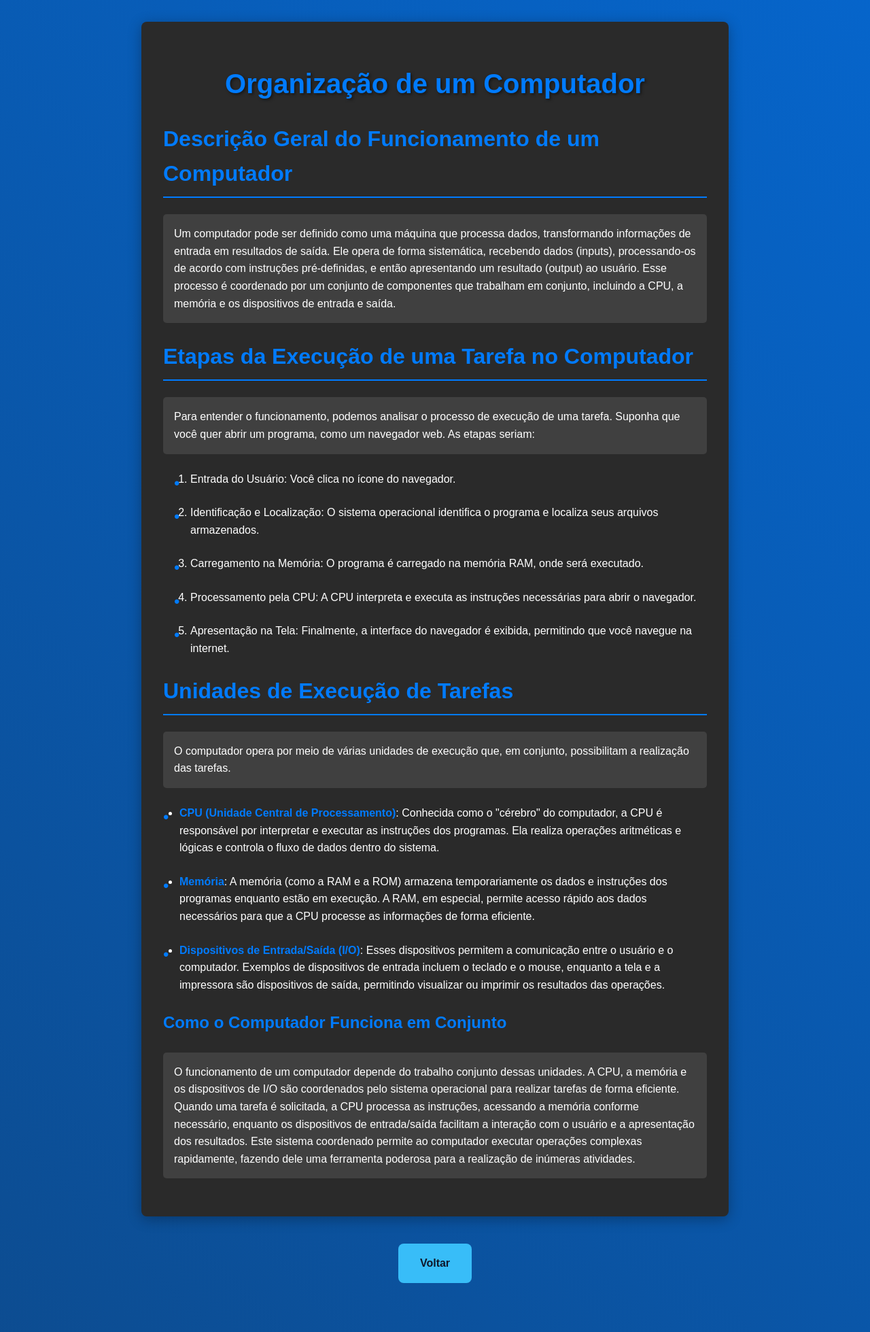
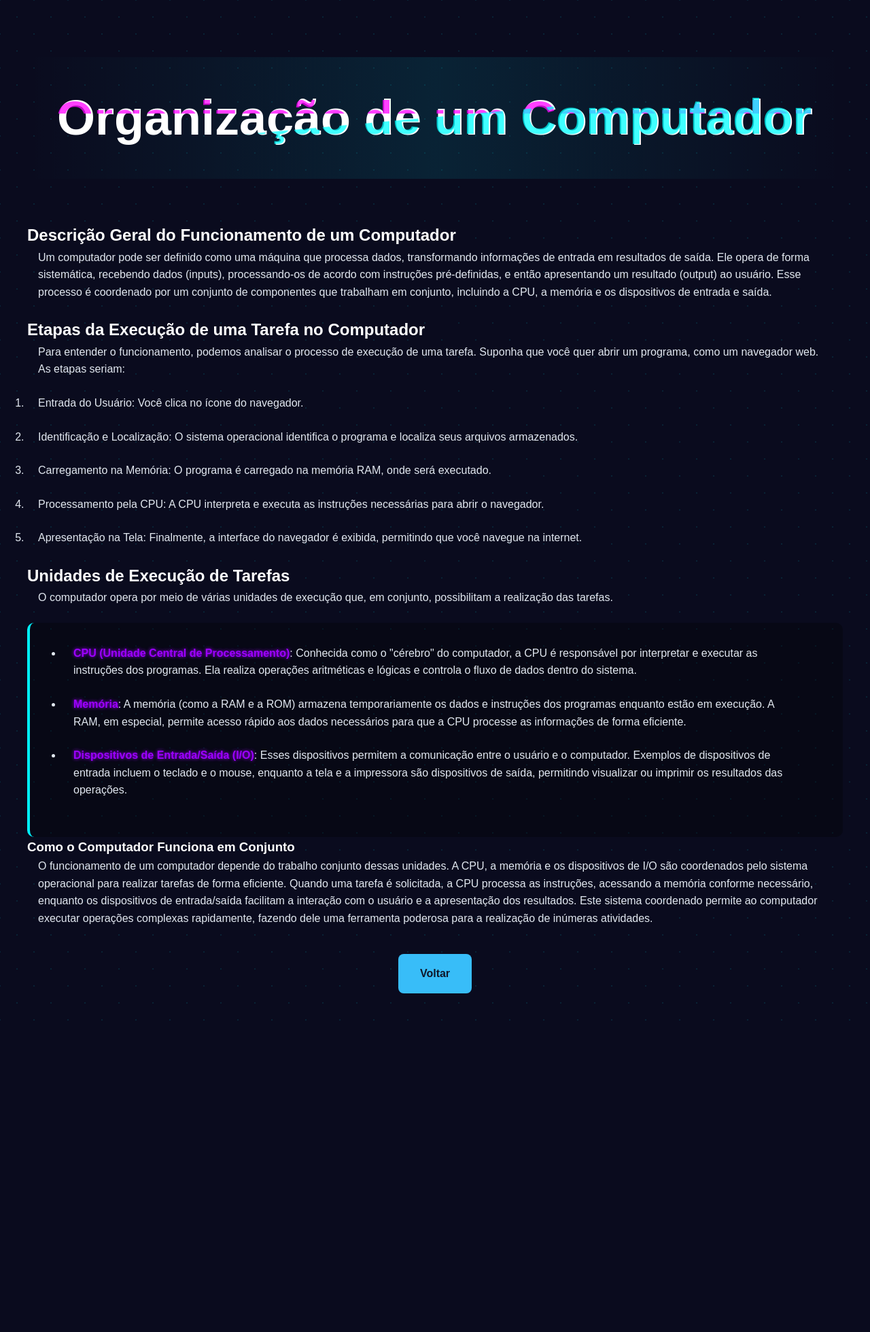
Before and after one commit to sofiaamosqueraa/PYTHON, a Flask app: page /modulos/processamento/organizacao in a window 1280 px wide. Shown: the whole page at 68% size. After the commit the page ends 1501 px from the top, so only its background shows below. Run offline with Flask 3, Linux system fonts and the light colour scheme.

Commit message:
mudança no styles de organização

```diff
--- a/static/css/organizacao.css
+++ b/static/css/organizacao.css
@@ -1,177 +1,120 @@
 /* Variables e configurações */
 :root {
-    --primary-blue: #007bff; /* Azul principal */
-    --dark-bg: #1a1a1a; /* Fundo escuro */
-    --light-bg: #2a2a2a; /* Fundo do container */
-    --text-color: #ffffff; /* Texto claro */
-    --shadow-color: rgba(0, 0, 0, 0.3); /* Sombra */
-    --spacing: 1.5rem; /* Espaçamento */
+    --neon-blue: #00f3ff;
+    --neon-purple: #9d00ff;
+    --dark-bg: #0a0b1e;
+    --circuit-color: rgba(0, 243, 255, 0.1);
+    --glass-bg: rgba(255, 255, 255, 0.05);
+    --spacing: 4rem;
 }
 
-/* Fundo animado */
-body {
-    background: linear-gradient(45deg, #1a1a1a, #007bff);
-    background-size: 400% 400%;
-    animation: gradientAnimation 15s ease infinite;
-    color: var(--text-color); /* Texto claro */
-    font-family: 'Arial', sans-serif; /* Fonte padrão */
+/* Reset e Estilos Base */
+* {
     margin: 0;
-    padding: 2rem;
-    line-height: 1.6;
-    transition: background 0.3s ease; /* Transição suave para o fundo */
+    padding: 0;
+    box-sizing: border-box;
 }
 
-/* Animação do gradiente */
-@keyframes gradientAnimation {
+body {
+    background: var(--dark-bg);
+    color: #fff; /* Texto branco */
+    font-family: 'Space Grotesk', sans-serif; /* Fonte padrão */
+    line-height: 1.6;
+    padding: 20px;
+    background-image:
+        radial-gradient(var(--circuit-color) 1px, transparent 1px),
+        radial-gradient(var(--circuit-color) 1px, transparent 1px);
+    background-size: 50px 50px;
+    background-position: 0 0, 25px 25px;
+    position: relative;
+    overflow-x: hidden;
+}
+
+/* Container Principal */
+.container {
+    max-width: 1200px;
+    margin: 0 auto;
+    position: relative;
+}
+
+/* Títulos */
+h1 {
+    font-size: 4.5rem;
+    text-align: center;
+    margin: var(--spacing) 0;
+    position: relative;
+    padding: 2rem;
+    background: linear-gradient(90deg,
+        transparent,
+        rgba(0, 243, 255, 0.1),
+        transparent);
+}
+
+/* Efeito de glitch no título */
+h1::before,
+h1::after {
+    content: 'Organização de um Computador';
+    position: absolute;
+    width: 100%;
+    height: 100%;
+    left: 0;
+    top: 0;
+    display: flex;
+    justify-content: center;
+    align-items: center;
+}
+
+h1::before {
+    color: #ff00ff;
+    animation: glitch 3s infinite;
+    clip-path: polygon(0 0, 100% 0, 100% 45%, 0 45%);
+    transform: translate(-2px);
+    opacity: 0.75;
+}
+
+h1::after {
+    color: #00ffff;
+    animation: glitch 2s infinite;
+    clip-path: polygon(0 80%, 100% 20%, 100% 100%, 0 100%);
+    transform: translate(2px);
+    opacity: 0.75;
+}
+
+/* Animação de glitch */
+@keyframes glitch {
     0% {
-        background-position: 0% 50%;
+        transform: translate(0);
     }
-    50% {
-        background-position: 100% 50%;
+    20% {
+        transform: translate(-2px, 2px);
+    }
+    40% {
+        transform: translate(-2px, -2px);
+    }
+    60% {
+        transform: translate(2px, 2px);
+    }
+    80% {
+        transform: translate(2px, -2px);
     }
     100% {
-        background-position: 0% 50%;
+        transform: translate(0);
     }
 }
 
-/* Container principal */
-.container {
-    max-width: 800px; /* Largura máxima do container */
-    margin: 0 auto; /* Centraliza o container */
-    padding: 2rem; /* Adiciona padding ao container */
-    background: var(--light-bg); /* Fundo do container */
-    border-radius: 8px; /* Bordas arredondadas */
-    box-shadow: 0 4px 20px var(--shadow-color); /* Sombra */
-    transition: transform 0.3s ease; /* Transição suave para o container */
+/* Seções */
+section {
+    background: var(--glass-bg);
+    backdrop-filter: blur(10px);
+    border: 1px solid rgba(255, 255, 255, 0.1);
+    border-radius: 12px;
+    padding: 2.5rem;
+    margin: 30px auto;
+    max-width: 1200px;
+    box-shadow: 0 4px 6px -1px rgba(0, 0, 0, 0.1);
 }
 
-.container:hover {
-    transform: scale(1.02); /* Efeito de zoom ao passar o mouse */
-}
-
-/* Estilo do título principal */
-h1 {
-    font-size: 2.5rem; /* Tamanho do título */
-    text-align: center; /* Centraliza o título */
-    margin-bottom: var(--spacing); /* Margem inferior */
-    color: var(--primary-blue); /* Cor do título */
-    text-shadow: 2px 2px 4px rgba(0, 0, 0, 0.5); /* Sombra no texto */
-    animation: fadeIn 1s ease; /* Animação de entrada */
-}
-
-/* Estilo para títulos menores */
-h2 {
-    font-size: 2rem; /* Tamanho do subtítulo */
-    color: var(--primary-blue); /* Cor do subtítulo */
-    margin: var(--spacing) 0; /* Margens */
-    border-bottom: 2px solid var(--primary-blue); /* Linha abaixo do subtítulo */
-    padding-bottom: 0.5rem; /* Padding inferior */
-    transition: color 0.3s ease; /* Transição suave para a cor */
-}
-
-h2:hover {
-    color: #0056b3; /* Cor ao passar o mouse */
-}
-
-h3 {
-    font-size: 1.5rem; /* Tamanho do subtítulo menor */
-    color: var(--primary-blue); /* Cor do subtítulo menor */
-    margin: var(--spacing) 0; /* Margens */
-}
-
-/* Estilo dos parágrafos */
-p {
-    background: rgba(255, 255, 255, 0.1); /* Fundo claro com leve opacidade */
-    border-radius: 5px; /* Bordas arredondadas */
-    padding: 1rem; /* Padding interno */
-    margin: var(--spacing) 0; /* Margens */
-    transition: background 0.3s ease, transform 0.3s ease; /* Transições suaves */
-}
-
-p:hover {
-    background: rgba(255, 255, 255, 0.2); /* Efeito de hover */
-    transform: translateY(-2px); /* Efeito de elevação ao passar o mouse */
-}
-
-/* Listas com estilo */
-ul {
-    padding-left: 1.5rem; /* Padding à esquerda */
-}
-
-li {
-    margin: var(--spacing) 0; /* Margens */
-    position: relative; /* Para posicionar o marcador */
-    transition: color 0.3s ease; /* Transição suave para a cor */
-}
-
-li:hover {
-    color: var(--primary-blue); /* Cor ao passar o mouse */
-}
-
-li::before {
-    content: '•'; /* Ponto como marcador */
-    position: absolute; /* Posiciona o marcador */
-    left: -1.5rem; /* Ajusta a posição do marcador */
-    color: var(--primary-blue); /* Cor do marcador */
-    font-size: 1.5rem; /* Tamanho do marcador */
-}
-
-/* Elementos destacados */
-strong {
-    color: var(--primary-blue); /* Cor para texto em negrito */
-    font-weight: bold; /* Negrito */
-}
-
-/* Scrollbar personalizada */
-::-webkit-scrollbar {
-    width: 8px; /* Largura da scrollbar */
-}
-
-::-webkit-scrollbar-track {
-    background: var(--light-bg); /* Fundo da scrollbar */
-}
-
-::-webkit-scrollbar-thumb {
-    background: var(--primary-blue); /* Cor da barra da scrollbar */
-    border-radius: 4px; /* Bordas arredondadas */
-}
-
-/* Animação de entrada */
-@keyframes fadeIn {
-    from {
-        opacity: 0;
-        transform: translateY(-20px);
-    }
-    to {
-        opacity: 1;
-        transform: translateY(0);
-    }
-}
-
-/* Responsividade */
-@media (max-width: 768px) {
-    body {
-        padding: 1rem; /* Padding reduzido em telas menores */
-    }
-
-    h1 {
-        font-size: 2rem; /* Tamanho do título reduzido */
-    }
-
-    h2 {
-        font-size: 1.5rem; /* Tamanho do subtítulo reduzido */
-    }
-
-    h3 {
-        font-size: 1.2rem; /* Tamanho do subtítulo menor reduzido */
-    }
-
-    p, ul {
-        padding: 0.5rem; /* Padding reduzido */
-    }
-}
-
-/* Botão Voltar */
+/* Bot��o Voltar */
 .voltar-btn {
     display: block;
     width: fit-content;
@@ -190,3 +133,100 @@ strong {
     background: #0ea5e9;
     transform: translateY(-2px);
 }
+
+/* Listas com efeito de terminal */
+ul {
+    background: rgba(0, 0, 0, 0.3);
+    border-radius: 10px;
+    padding: 2rem 3rem;
+    border-left: 4px solid var(--neon-blue);
+}
+
+/* Texto */
+p, li {
+    color: #e2e8f0; /* Texto claro */
+    margin-bottom: 1.5rem;
+    padding: 0 1rem;
+}
+
+/* Elementos destacados */
+strong {
+    color: var(--neon-purple);
+    font-weight: 700;
+    text-shadow: 0 0 5px var(--neon-purple);
+}
+
+/* Scrollbar personalizada */
+::-webkit-scrollbar {
+    width: 10px;
+}
+
+::-webkit-scrollbar-track {
+    background: var(--dark-bg);
+}
+
+::-webkit-scrollbar-thumb {
+    background: var(--neon-blue);
+    border-radius: 5px;
+}
+
+/* Responsividade */
+@media (max-width: 768px) {
+    h1 {
+        font-size: 3rem;
+    }
+}
+
+/* Estilos para os Inputs da Calculadora */
+input[type="number"] {
+    padding: 1rem;
+    border: 2px solid var(--neon-blue);
+    border-radius: 8px;
+    background: rgba(0, 0, 0, 0.6); /* Fundo escuro */
+    color: #fff;
+    font-size: 1.2rem;
+    transition: border-color 0.3s ease, background 0.3s ease;
+    box-shadow: 0 2px 5px rgba(0, 0, 0, 0.3); /* Sombra para profundidade */
+}
+
+input[type="number"]:focus {
+    border-color: var(--neon-purple);
+    background: rgba(0, 0, 0, 0.8); /* Fundo mais escuro ao focar */
+    outline: none;
+}
+
+/* Estilo do Seletor de Operação */
+select {
+    padding: 1rem;
+    border: 2px solid var(--neon-blue);
+    border-radius: 8px;
+    background: rgba(0, 0, 0, 0.6); /* Fundo escuro */
+    color: #fff;
+    font-size: 1.2rem;
+    transition: border-color 0.3s ease, background 0.3s ease;
+    box-shadow: 0 2px 5px rgba(0, 0, 0, 0.3); /* Sombra para profundidade */
+}
+
+select:focus {
+    border-color: var(--neon-purple);
+    background: rgba(0, 0, 0, 0.8); /* Fundo mais escuro ao focar */
+    outline: none;
+}
+
+/* Estilo do Botão */
+button {
+    background: var(--neon-blue);
+    color: #0f172a;
+    padding: 1rem;
+    border: none;
+    border-radius: 8px;
+    font-weight: 600;
+    cursor: pointer;
+    transition: background 0.3s ease, transform 0.2s ease;
+    box-shadow: 0 2px 5px rgba(0, 0, 0, 0.3); /* Sombra para profundidade */
+}
+
+button:hover {
+    background: var(--neon-purple);
+    transform: translateY(-2px); /* Efeito de elevação ao passar o mouse */
+}
```
